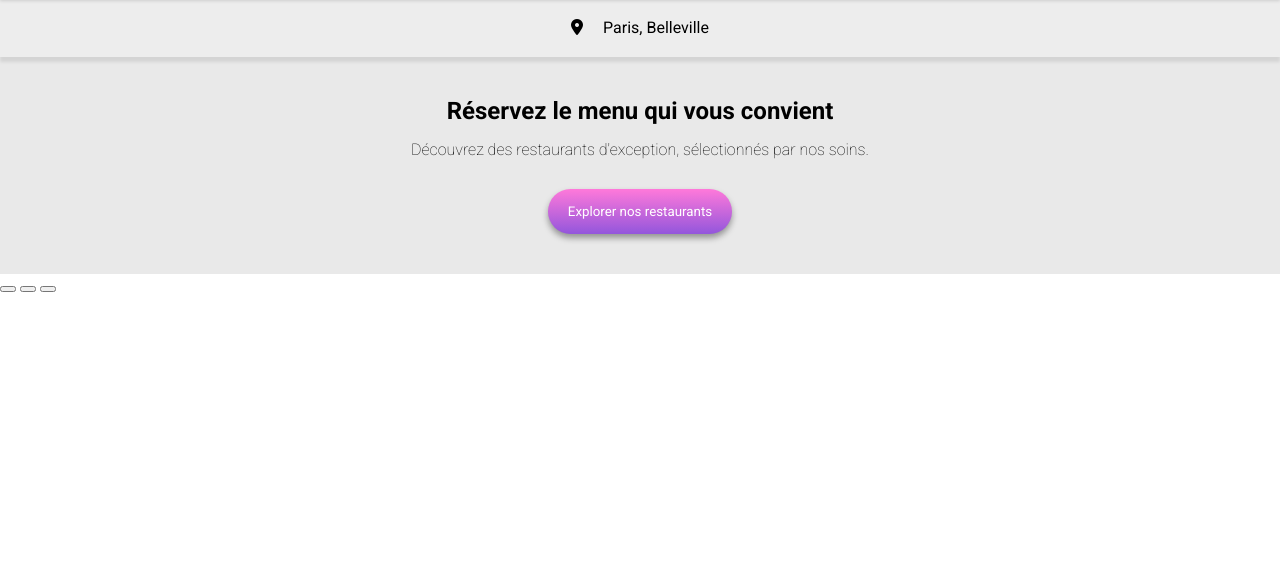
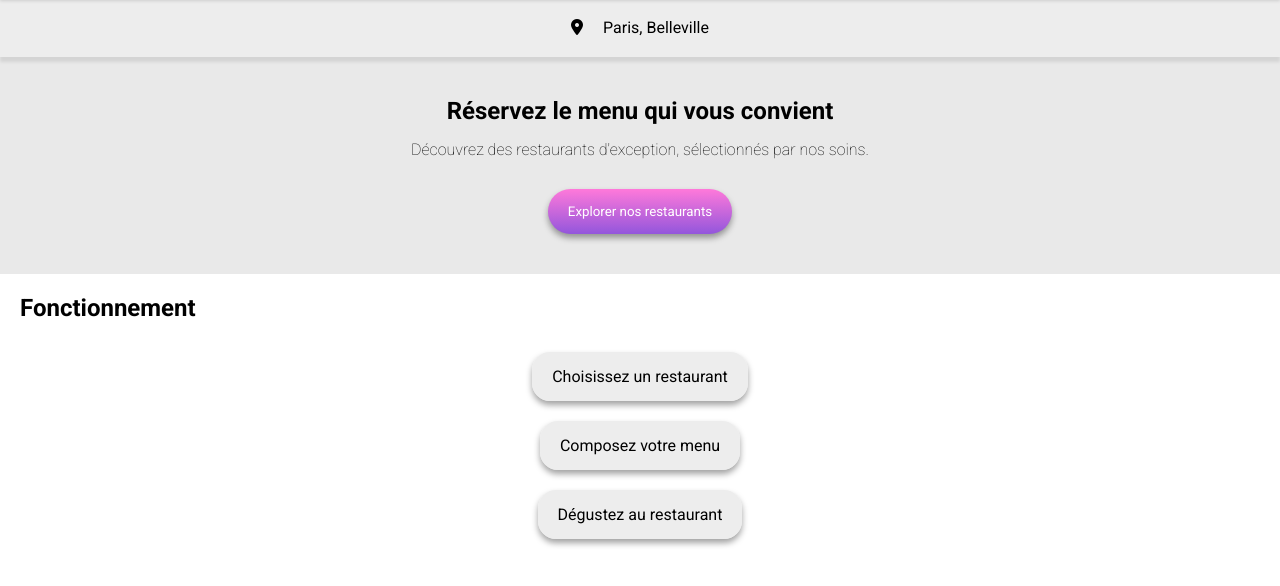
Before and after one commit to NGnYan/Ohmyfood, a website: page html/index.html in a window 1280 px wide. Shown: the part 76-662 px from the top of the page. Drawn offline with Linux system fonts and the light colour scheme; a web font is replaced by a local one.

Commit message:
update fonction-section

```diff
--- a/html/index.html
+++ b/html/index.html
@@ -47,11 +47,13 @@
     </section>
 
     <!-- Fonctionnement -->
-    <section>
-      <h1></h1>
-      <button></button>
-      <button></button>
-      <button></button>
+    <section class="fonction-section">
+      <h1>Fonctionnement</h1>
+      <div class="column-center fonction-card-container">
+        <div class="fonction-card">Choisissez un restaurant</div>
+        <div class="fonction-card">Composez votre menu</div>
+        <div class="fonction-card">Dégustez au restaurant</div>
+      </div>
     </section>
   </body>
 </html>
--- a/styles/style.scss
+++ b/styles/style.scss
@@ -75,3 +75,21 @@
     cursor: pointer;
   }
 }
+
+// ***** Fonctionnement *****
+
+.fonction-section{
+  margin: 20px 20px 0 20px;
+
+  .fonction-card-container{
+    margin-top: 30px;
+    gap: 20px;
+
+    .fonction-card{
+      padding: 15px 20px;
+      border-radius: 18px;
+      background-color: rgba(232, 232, 232, 0.763);
+      box-shadow: 0 4px 6px rgba(0, 0, 0, 0.37);
+    }
+  }
+}
```
Also changed, not shown: styles/style.css, 1 other file.
